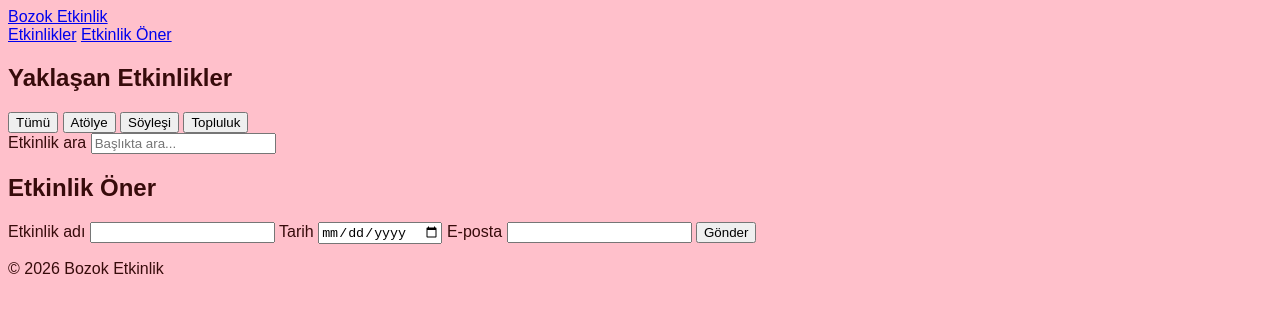
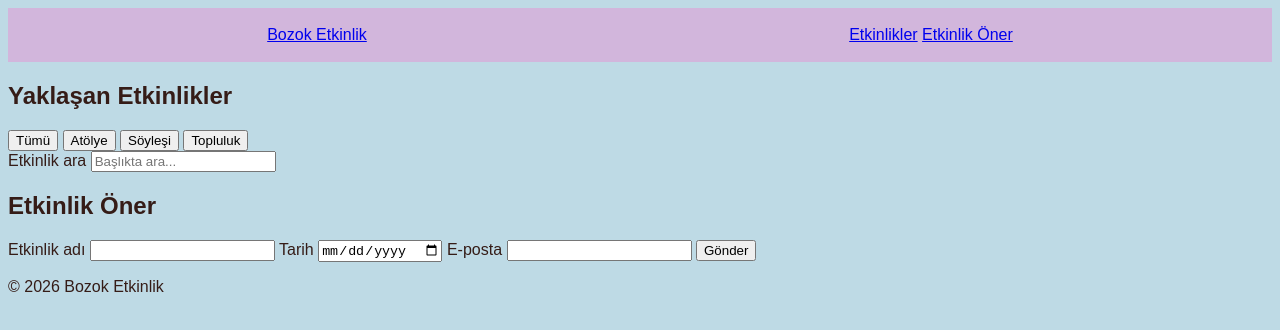
Before and after one commit to sevgi-merve-dogan/bmh231-odev2, a plain HTML site: page public/index.html in a window 1280 px wide. Drawn offline with Linux system fonts and the light colour scheme.

Commit message:
renkler düzenlendi ve üst bant flexbox düzenlendi

```diff
--- a/public/stil.css
+++ b/public/stil.css
@@ -1,11 +1,22 @@
 :root {
-    --arka-plan: #E8B4B8;
-    --yazi-rengi: #3E2723;
-    --ana-renk: #A7C7E7;
+    --arka-taraf: #bedae5;
+    --yazinin-rengi: #351c17;
+    --ana-renk: #d2b6dc;
+}
+
+* {
+    box-sizing: border-box;
 }
 
 body {
-    background-color: pink;
-    color: rgb(55, 11, 11);
+    background-color: var(--arka-taraf);
+    color: var(--yazinin-rengi);
     font-family: Arial, sans-serif;
 }
+.ust-bant {
+    display: flex;
+    justify-content: space-around;
+    align-items: flex-end;
+    padding: 18px;
+    background-color: var(--ana-renk);
+}
```
